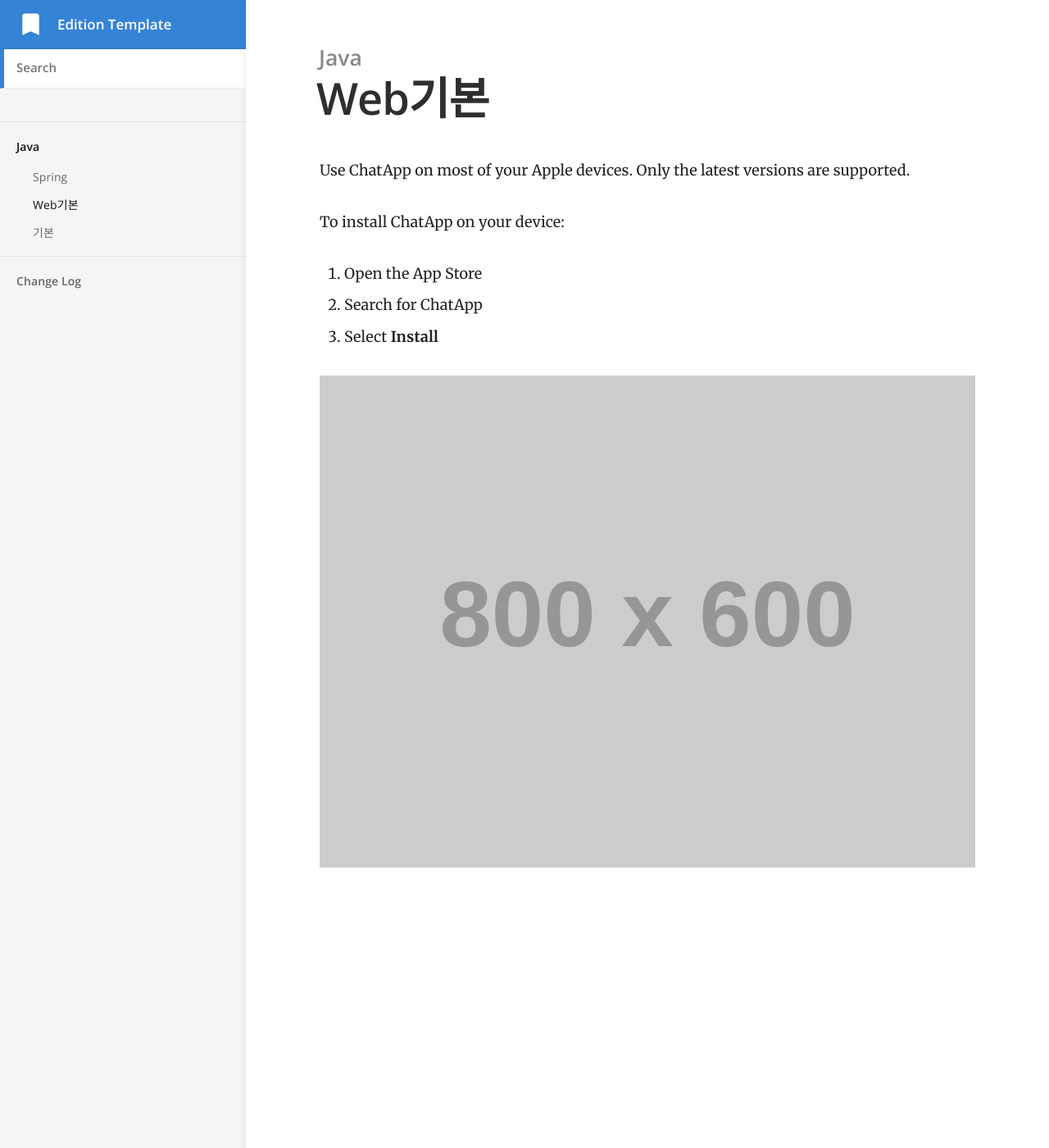
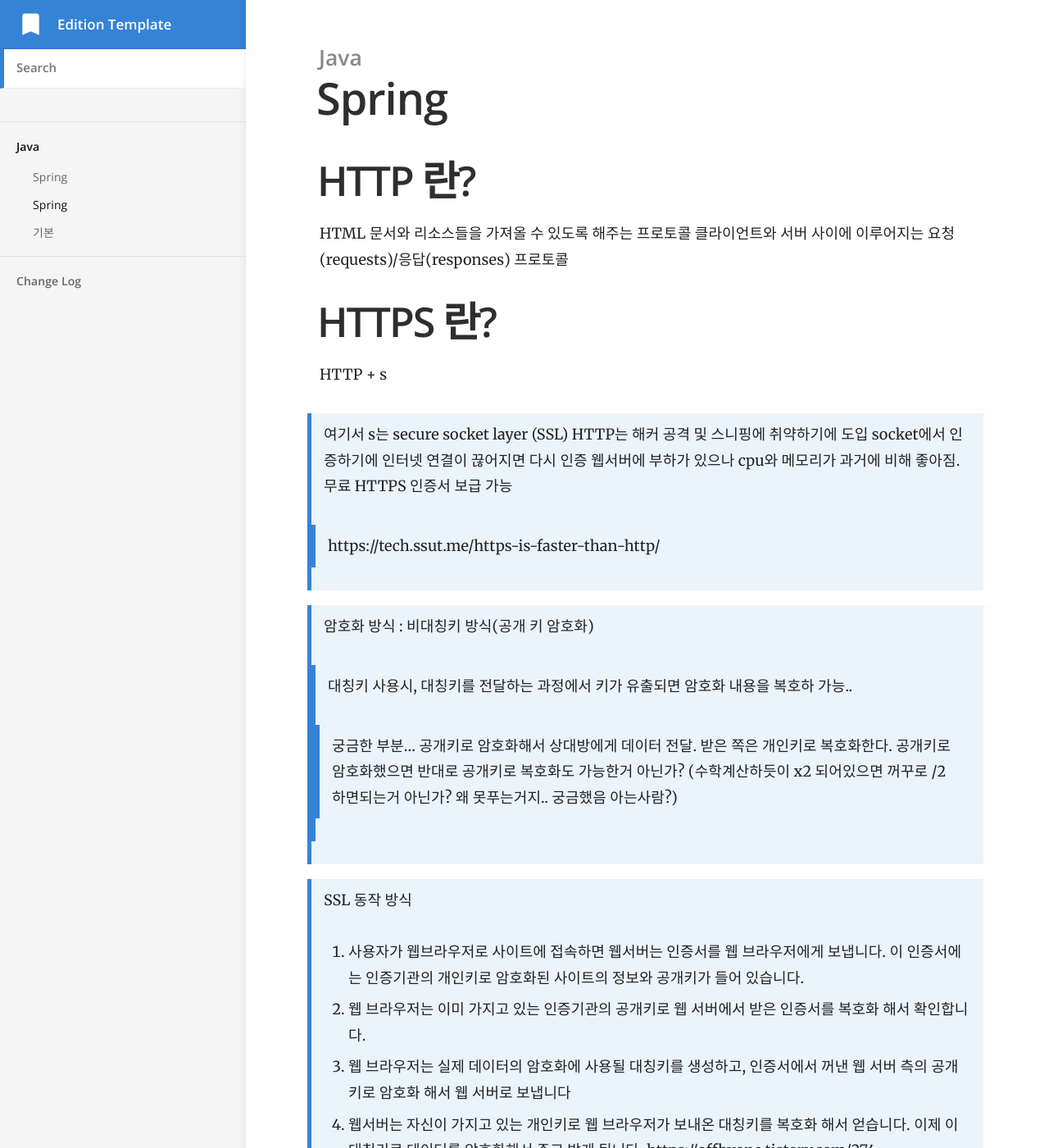
Before and after one commit to peppermaint/java-study, a Jekyll site: the page built from _docs/Java/Web기본.md, in a window 1280 px wide and 1400 px high. Shown: the whole window at 82% size. Built offline with Jekyll 4.4.1, drawn with Linux system fonts in a browser that asks for light colours; some of the changed text lies outside the part shown.

Commit message:
HTTP/HTTPS

```diff
--- a/_docs/Java/Web기본.md
+++ b/_docs/Java/Web기본.md
@@ -1,15 +1,38 @@
 ---
-title: Web기본
+title: Spring
 category: Java
 order: 1
 ---
 
-Use ChatApp on most of your Apple devices. Only the latest versions are supported.
+HTTP 란?
+========
 
-To install ChatApp on your device:
+HTML 문서와 리소스들을 가져올 수 있도록 해주는 프로토콜
+클라이언트와 서버 사이에 이루어지는 요청(requests)/응답(responses) 프로토콜
 
-1. Open the App Store
-2. Search for ChatApp
-3. Select **Install**
 
-![](//placehold.it/800x600)
+HTTPS 란?
+=========
+
+HTTP + s
+>여기서 s는 secure socket layer (SSL)
+>HTTP는 해커 공격 및 스니핑에 취약하기에 도입
+>socket에서 인증하기에 인터넷 연결이 끊어지면 다시 인증
+>웹서버에 부하가 있으나 cpu와 메모리가 과거에 비해 좋아짐.
+>무료 HTTPS 인증서 보급 가능
+>>https://tech.ssut.me/https-is-faster-than-http/
+
+>암호화 방식 : 비대칭키 방식(공개 키 암호화)
+>>대칭키 사용시, 대칭키를 전달하는 과정에서 키가 유출되면 암호화 내용을 복호하 가능..
+>>>궁금한 부분...
+>>>공개키로 암호화해서 상대방에게 데이터 전달. 받은 쪽은 개인키로 복호화한다.
+>>>공개키로 암호화했으면 반대로 공개키로 복호화도 가능한거 아닌가?
+>>>(수학계산하듯이 x2 되어있으면 꺼꾸로 /2 하면되는거 아닌가? 왜 못푸는거지.. 궁금했음 아는사람?)
+
+
+>SSL 동작 방식
+1. 사용자가 웹브라우저로 사이트에 접속하면 웹서버는 인증서를 웹 브라우저에게 보냅니다. 이 인증서에는 인증기관의 개인키로 암호화된 사이트의 정보와 공개키가 들어 있습니다.
+2. 웹 브라우저는 이미 가지고 있는 인증기관의 공개키로 웹 서버에서 받은 인증서를 복호화 해서 확인합니다.
+3. 웹 브라우저는 실제 데이터의 암호화에 사용될 대칭키를 생성하고, 인증서에서 꺼낸 웹 서버 측의 공개키로 암호화 해서 웹 서버로 보냅니다
+4. 웹서버는 자신이 가지고 있는 개인키로 웹 브라우저가 보내온 대칭키를 복호화 해서 얻습니다. 이제 이 대칭키로 데이터를 암호화해서 주고 받게 됩니다.
+>https://offbyone.tistory.com/274
```
